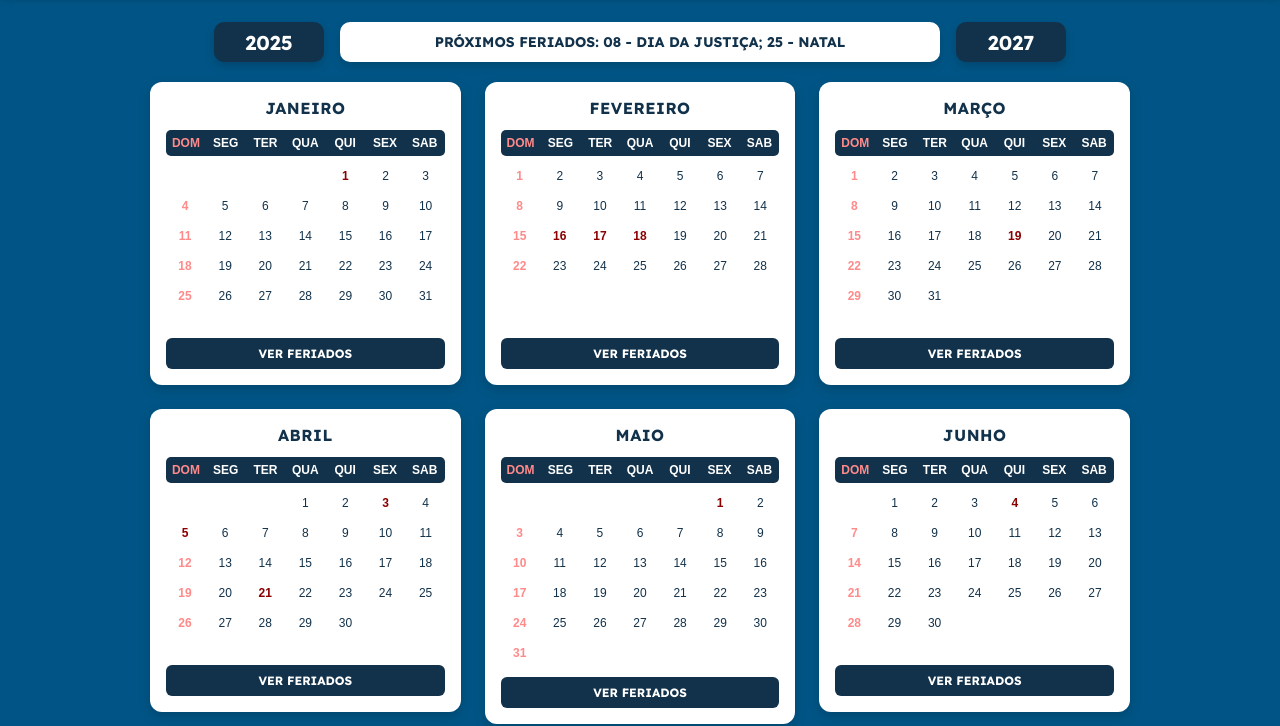
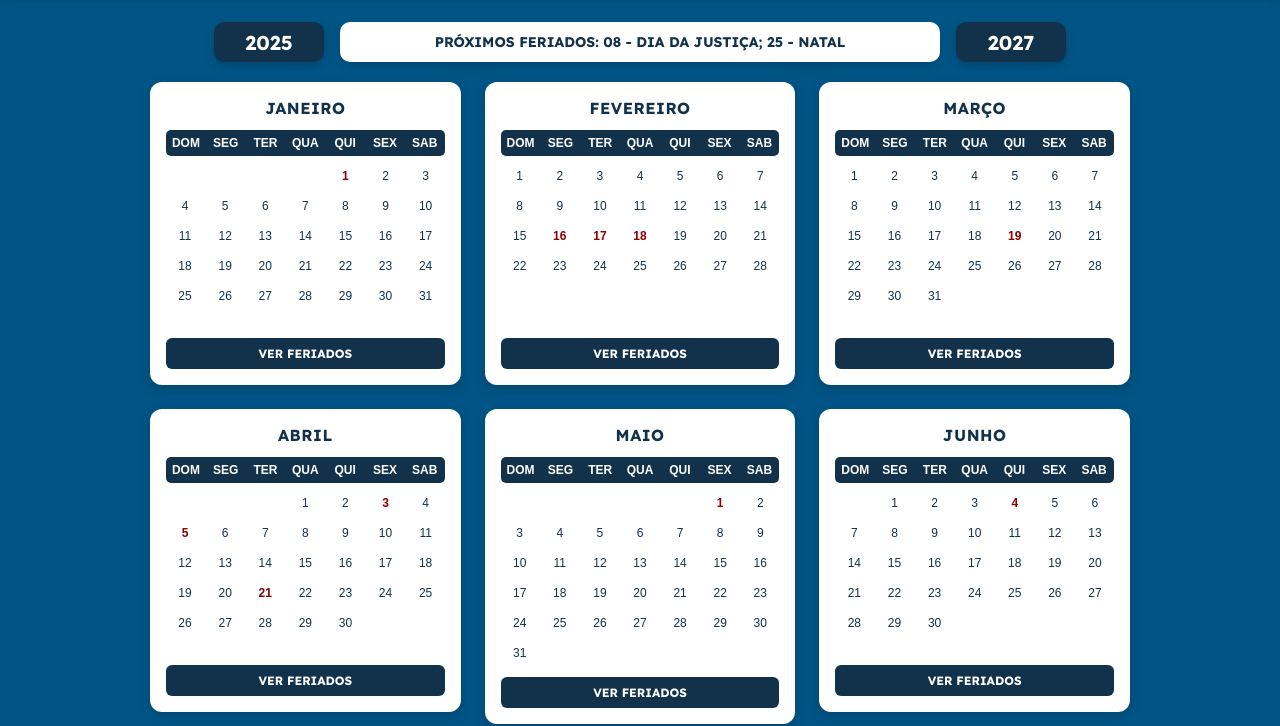
Before and after one commit to cpenorte/calendariotjto, a plain HTML site: page index.html in a window 1280 px wide. Shown: the part 83-809 px from the top of the page. Drawn offline with Linux system fonts and the light colour scheme.

Commit message:
index.html

```diff
--- a/index.html
+++ b/index.html
@@ -18,7 +18,6 @@
       --cor-fundo: #015586;
       --cor-branca: #ffffff;
       --cor-feriado-fonte: #8b0000; /* Vermelho escuro para dias de feriado */
-      --cor-domingo: #ff8a8a;       /* Vermelho claro para DOM e domingos */
 
       /* Dimensões da Logo Superior (Editável) */
       --logo-comprimento: 200px; /* Largura horizontal da imagem */
@@ -261,10 +260,6 @@
       text-align: center;
     }
 
-    .weekday.sunday {
-      color: var(--cor-domingo);
-    }
-
     /* Grade dos números dos dias */
     .days-grid {
       display: grid;
@@ -294,12 +289,6 @@
       align-items: center;
       justify-content: center;
       border-radius: 50%;
-    }
-
-    /* Domingos em vermelho claro */
-    .day-number.sunday {
-      color: var(--cor-domingo);
-      font-weight: 700;
     }
 
     /* Fonte em vermelho escuro para todos os feriados em qualquer ano */
@@ -553,12 +542,9 @@
           // 2. Barra dos Dias da Semana
           const weekdaysBar = document.createElement('div');
           weekdaysBar.className = 'weekdays-bar';
-          diasSemana.forEach((dia, idx) => {
+          diasSemana.forEach(dia => {
             const wd = document.createElement('div');
             wd.className = 'weekday';
-            if (idx === 0) {
-              wd.classList.add('sunday');
-            }
             wd.textContent = dia;
             weekdaysBar.appendChild(wd);
           });
@@ -588,14 +574,8 @@
             num.className = 'day-number';
             num.textContent = d;
 
-            const diaDaSemana = new Date(ano, m, d).getDay();
-            const ehDomingo = diaDaSemana === 0;
             const ehFeriado = diasDeFeriado.has(d);
             const ehHoje = (ano === anoVigente && m === mesVigente && d === diaVigente);
-
-            if (ehDomingo) {
-              num.classList.add('sunday');
-            }
 
             if (ehFeriado) {
               num.classList.add('holiday');
```
